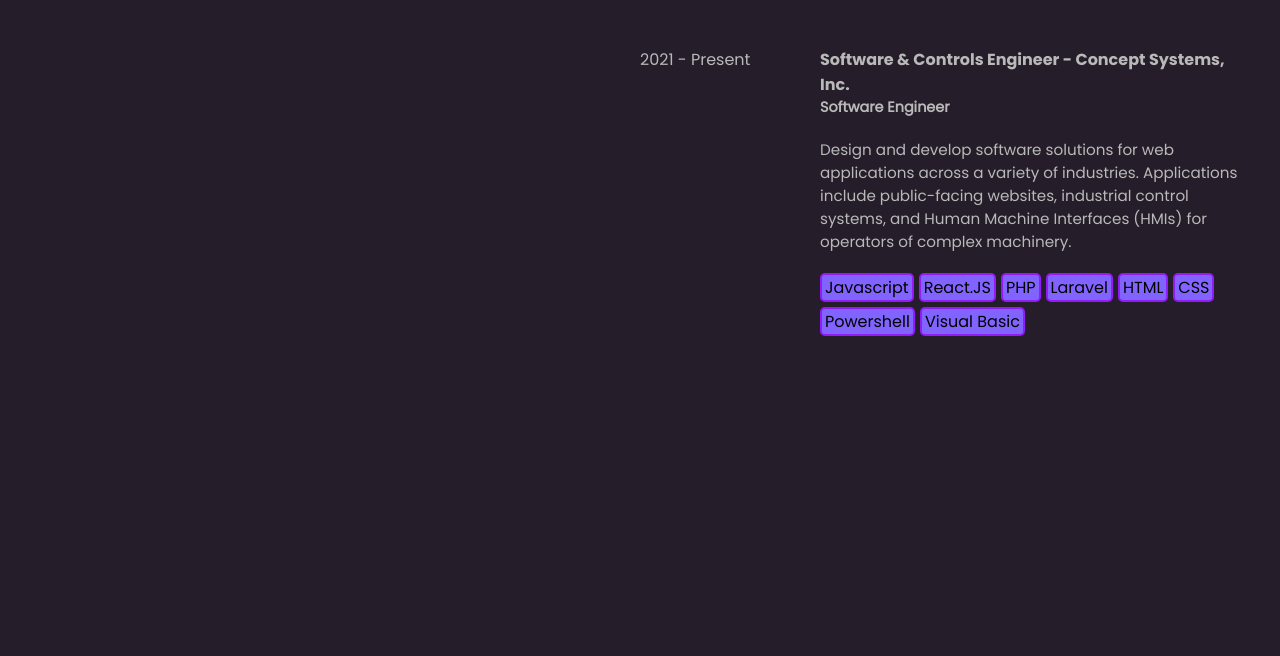
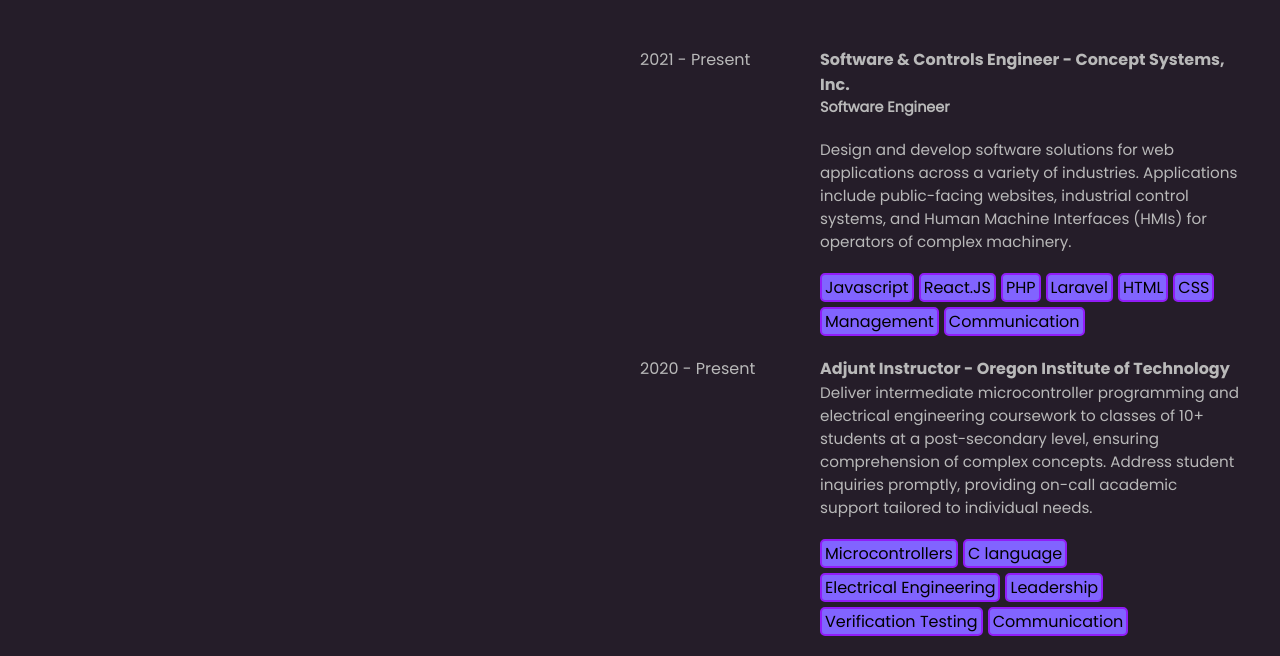
Before and after one commit to alex-rob/personal-site, a plain HTML site: page public/pages/resume.html in a window 1280 px wide. Shown: the part 553-1209 px from the top of the page. Before the commit the page ends 889 px from the top, so only its background shows below. Drawn offline with Linux system fonts and the light colour scheme.

Commit message:
adding more to resume page

```diff
--- a/public/css/resume_style.css
+++ b/public/css/resume_style.css
@@ -56,6 +56,14 @@
 	/* align-items: center; */
 	justify-content: center;
 	position: sticky;
+	top: 0;
+}
+
+#navbar-placeholder {
+	height: 100%;
+	padding: 0;
+	margin: 0;
+	width: 50%;
 }
 
 #content {
@@ -100,6 +108,7 @@
 	flex-direction: row;
 	flex-wrap: wrap;
 	margin: 0;
+	margin-bottom: 20px;
 	padding: 0;
 	text-decoration: none;
 }
--- a/public/pages/resume.html
+++ b/public/pages/resume.html
@@ -108,8 +108,33 @@
 									<li>Laravel</li>
 									<li>HTML</li>
 									<li>CSS</li>
-									<li>Powershell</li>
-									<li>Visual Basic</li>
+									<li>Management</li>
+									<li>Communication</li>
+								</ul>
+							</div>
+						</div>
+						<div class="link-card experience-card">
+							<div class="experience-dates">
+								<p class="text-body">2020 - Present</p>
+							</div>
+							<div class="experience-content">
+								<h1 class="text-body">
+									Adjunt Instructor - Oregon Institute of Technology
+								</h1>
+								<p class="text-body">
+									Deliver intermediate microcontroller programming and electrical
+									engineering coursework to classes of 10+ students at a post-secondary
+									level, ensuring comprehension of complex concepts. Address student
+									inquiries promptly, providing on-call academic support tailored to
+									individual needs.
+								</p>
+								<ul class="experience-skills">
+									<li>Microcontrollers</li>
+									<li>C language</li>
+									<li>Electrical Engineering</li>
+									<li>Leadership</li>
+									<li>Verification Testing</li>
+									<li>Communication</li>
 								</ul>
 							</div>
 						</div>
```
